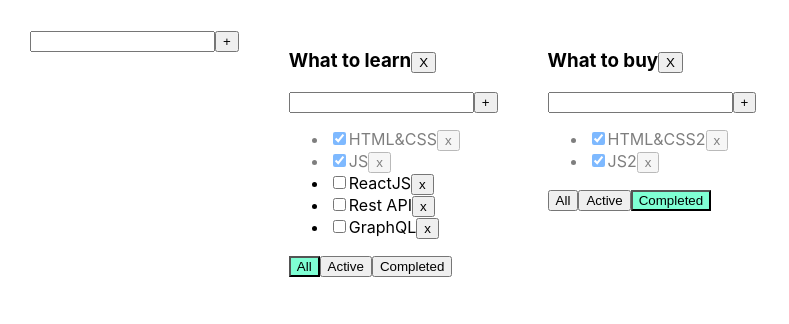
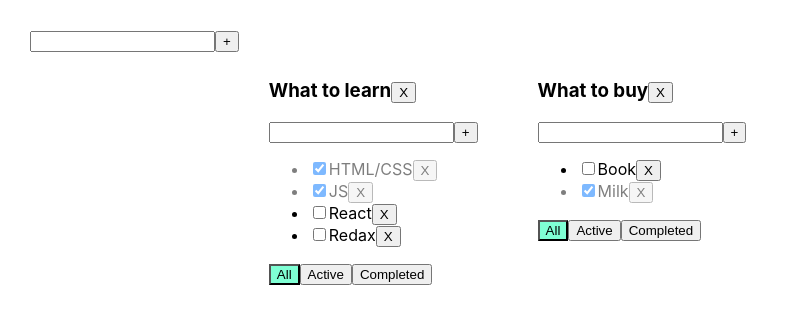
Before and after one commit to Alexander-Gladkikh/todoListForStudents, a React (Create React App) app: page / in a window 1280 px wide. Shown: the top 324 px of the page, without its empty margins (0-789 px from the left). Built offline with nearby package versions, Linux system fonts and the light colour scheme.

Commit message:
Add reducer and tests

```diff
--- /dev/null
+++ b/src/AddItemForm.tsx
@@ -0,0 +1,45 @@
+import React, {ChangeEvent, KeyboardEvent, useState} from "react";
+
+type AddItemFormPropsType = {
+    addItem: (newTaskTitle: string) => void
+}
+
+export function AddItemForm(props: AddItemFormPropsType) {
+
+    const [newTaskTitle, setNewTaskTitle] = useState<string>('')
+    const [error, setError] = useState<string | null>(null)
+
+    const onNewTitleChangeHandler = (e: ChangeEvent<HTMLInputElement>) => {
+        setNewTaskTitle(e.currentTarget.value)
+        setError(null)
+    }
+    const onKeyPressHandler = (e: KeyboardEvent<HTMLInputElement>) => {
+        if (e.charCode === 13 && newTaskTitle.trim() !== '') {
+            props.addItem(newTaskTitle)
+            setNewTaskTitle('')
+        } else {
+            setError('Title is require')
+        }
+    }
+    const addTask = () => {
+        if (newTaskTitle.trim() !== '') {
+            props.addItem(newTaskTitle)
+            setNewTaskTitle('')
+        } else {
+            setError('Title is require')
+        }
+
+    }
+
+
+    return (
+        <div>
+            <input className={error ? 'error' : ''}
+                   value={newTaskTitle}
+                   onChange={onNewTitleChangeHandler}
+                   onKeyPress={onKeyPressHandler}/>
+            <button onClick={addTask}>+</button>
+            {error && <div className={'error-message'}>{error}</div>}
+        </div>
+    )
+}
--- a/src/App.css
+++ b/src/App.css
@@ -3,6 +3,22 @@
   display: flex;
 }
 
-.App > div {
-  margin-right: 50px;
+.TodoList {
+  margin: 30px;
 }
+
+.error {
+  border: red 1px solid;
+}
+
+.error-message {
+  color: red;
+}
+
+.active-filter {
+  background-color: aquamarine;
+}
+
+.is-done {
+  opacity: 0.5;
+}
--- a/src/App.tsx
+++ b/src/App.tsx
@@ -1,109 +1,145 @@
 import React, {useState} from 'react';
 import './App.css';
-import {Todolist} from './Todolist';
+import {TaskType, TodoList} from "./TodoList";
 import {v1} from "uuid";
-import {Input} from "./components/Input";
+import {AddItemForm} from "./AddItemForm";
 
+export type FilterType = 'all' | 'active' | 'completed'
 
-export type FilterValuesType = "all" | "active" | "completed";
-type TodoListType = {
+export type TodoListType = {
     id: string
     title: string
-    filter: FilterValuesType
+    filter: FilterType
+}
+type TasksStateType = {
+    [key: string]: Array<TaskType>
 }
 
-function App() {
+export function App() {
 
     let todoListId1 = v1();
     let todoListId2 = v1();
 
-    let [todoList, setTodoList] = useState<Array<TodoListType>>([
+    let [todoLists, setTodoLists] = useState<Array<TodoListType>>(
+        [
             {id: todoListId1, title: 'What to learn', filter: 'all'},
-        {id: todoListId2, title: 'What to buy', filter: 'completed'}
-    ])
+            {id: todoListId2, title: 'What to buy', filter: 'all'}
+        ]
+    )
 
-    let [tasks, setTasks] = useState({
+    let [tasksObj, setTasksObj] = useState<TasksStateType>(
+        {
             [todoListId1]: [
-            {id: v1(), title: "HTML&CSS", isDone: true},
-            {id: v1(), title: "JS", isDone: true},
-            {id: v1(), title: "ReactJS", isDone: false},
-            {id: v1(), title: "Rest API", isDone: false},
-            {id: v1(), title: "GraphQL", isDone: false},],
+                {id: v1(), title: 'HTML/CSS', isDone: true},
+                {id: v1(), title: 'JS', isDone: true},
+                {id: v1(), title: 'React', isDone: false},
+                {id: v1(), title: 'Redax', isDone: false}],
             [todoListId2]: [
-            {id: v1(), title: "HTML&CSS2", isDone: true},
-            {id: v1(), title: "JS2", isDone: true},
-            {id: v1(), title: "ReactJS2", isDone: false},
-            {id: v1(), title: "Rest API2", isDone: false},
-            {id: v1(), title: "GraphQL2", isDone: false},
+                {id: v1(), title: 'Book', isDone: false},
+                {id: v1(), title: 'Milk', isDone: true},
             ]
-    })
+        }
+    )
+
+
+    const removeTask = (id: string, todoListId: string) => {
+        let filteredTask = tasksObj[todoListId].filter((t) => t.id !== id)
+        tasksObj[todoListId] = filteredTask
+        setTasksObj({...tasksObj})
+    }
+
+    const changeFilter = (filter: FilterType, todoListId: string) => {
+        let todoList = todoLists.find((tl) => tl.id === todoListId)
+        if (todoList) {
+            todoList.filter = filter;
+            setTodoLists([...todoLists])
+        }
+    }
+
+    const addTask = (title: string, todoListId: string) => {
+        const task = {id: v1(), title: title, isDone: false}
+        tasksObj[todoListId] = [task, ...tasksObj[todoListId]]
+        setTasksObj({...tasksObj})
+    }
+
+    const changeStatus = (id: string, isDone: boolean, todoListId: string) => {
+        let task = tasksObj[todoListId].find((t) => t.id === id)
+        if (task) {
+            task.isDone = isDone
+            setTasksObj({...tasksObj})
+        }
+    }
+
+    const changeTitle = (id: string, newTitle: string, todoListId: string) => {
+        let task = tasksObj[todoListId].find((t) => t.id === id)
+        if (task) {
+            task.title = newTitle
+            setTasksObj({...tasksObj})
+        }
+    }
+
+    const changeTodoListTitle = (id: string, newTitle: string) => {
+        let todoList = todoLists.find((t) => t.id === id)
+        if (todoList) {
+            todoList.title = newTitle
+            setTodoLists([...todoLists])
+        }
+    }
 
     const removeTodoList = (todoListId: string) => {
-        setTodoList(todoList.filter(el => el.id !== todoListId))
-        delete tasks[todoListId]
-    }
-    const changeCheckBox = (todoListId: string, id: string, value: boolean) => {
-        setTasks({...tasks, [todoListId]:tasks[todoListId].map(el => el.id === id ? {...el, isDone:value} : el )})
-    }
-    const addTask = (todoListId: string, newTitle: string) => {
-        const newTasks = {id: v1(), title: newTitle, isDone: false}
-        setTasks({...tasks, [todoListId]:[newTasks, ...tasks[todoListId]]})
+        let filteredTodoList = todoLists.filter((tl) => tl.id !== todoListId);
+        setTodoLists([...filteredTodoList]);
 
-    }
-    function removeTask(todoListId: string, taskId: string) {
-        setTasks({...tasks, [todoListId]:tasks[todoListId].filter(el => el.id !== taskId)})
-    }
-    function changeFilter(todoListId: string, value: FilterValuesType) {
-         setTodoList(todoList.map(el => el.id === todoListId ? {...el, filter: value} : el));
+        delete tasksObj[todoListId];
+
+        setTasksObj({...tasksObj})
     }
 
-    const addTodoList = (newTitle: string) => {
-        let newTodoListId = v1();
-        let newTodo:TodoListType = {id: newTodoListId, title: newTitle, filter: 'all'}
-        setTodoList([newTodo, ...todoList])
-        setTasks({...tasks, [newTodoListId]: []})
+
+
+    function addTodoList (title: string) {
+        let todoList:TodoListType = {
+            id: v1(),
+            filter: 'all',
+            title: title
         }
-
-    const editTask = (todoListId: string, taskId: string, newTitle: string) => {
-        setTasks({...tasks, [todoListId]:tasks[todoListId].map(el => el.id === taskId ? {...el, title:newTitle} : el)})
-    }
-
-    const editTodoList = (todoListId: string, newTitle: string) => {
-        setTodoList(todoList.map(el => el.id === todoListId ? {...el, title:newTitle} : el))
+        setTodoLists([todoList, ...todoLists])
+        setTasksObj({
+            ...tasksObj,
+        [todoList.id]: []
+        })
     }
 
     return (
-        <div className="App">
-            <Input callBack={addTodoList}/>
-            {todoList.map((el) => {
-                let tasksForTodolist = tasks[el.id];
-
-                if (el.filter === "active") {
-                    tasksForTodolist = tasks[el.id].filter(t => t.isDone === false);
+        <div className='App'>
+            <AddItemForm addItem={addTodoList}/>
+                {
+                    todoLists.map((tl) => {
+                        let tasksForTodolist = tasksObj[tl.id];
+                        if (tl.filter === 'active') {
+                            tasksForTodolist = tasksForTodolist.filter((t) => !t.isDone)
                         }
-                if (el.filter === "completed") {
-                    tasksForTodolist = tasks[el.id].filter(t => t.isDone === true);
+                        if (tl.filter === 'completed') {
+                            tasksForTodolist = tasksForTodolist.filter((t) => t.isDone)
                         }
                         return (
-                    <Todolist
-                        key={el.id}
-                        todoListId={el.id}
-                        filter={el.filter}
-                        changeCheckBox={changeCheckBox}
-                        title={el.title}
+                            <TodoList
+                                key={tl.id}
+                                id={tl.id}
+                                title={tl.title}
                                 tasks={tasksForTodolist}
                                 removeTask={removeTask}
                                 changeFilter={changeFilter}
                                 addTask={addTask}
+                                changeTaskStatus={changeStatus}
+                                filter={tl.filter}
                                 removeTodoList={removeTodoList}
-                        editTask={editTask}
-                        editTodoList={editTodoList}
+                                changeTitleStatus={changeTitle}
+                                changeTodoListTitle={changeTodoListTitle}
                             />
                         )
-            })}
-
+                    })
+                }
         </div>
-    );
+)
 }
-
-export default App;
--- /dev/null
+++ b/src/EditableSpan.tsx
@@ -0,0 +1,27 @@
+import React, {ChangeEvent, useState} from "react";
+
+type EditableSpanPropsType = {
+    title: string
+    onChange: (newValue: string) => void
+}
+
+export function EditableSpan(props: EditableSpanPropsType) {
+    let [editMode, setEditMode] = useState(false)
+    let [title, setTitle] = useState('')
+
+    const activateEditMode = () => {
+        setEditMode(true)
+        setTitle(props.title)
+    }
+    const activateViewEditMode = () => {
+        setEditMode(false)
+        props.onChange(title)
+    }
+    const onChangeTitleHandler = (e:ChangeEvent<HTMLInputElement>) => setTitle(e.currentTarget.value)
+
+    return (
+        editMode
+            ? <input value={title} onBlur={activateViewEditMode} onChange={onChangeTitleHandler} autoFocus/>
+            : <span onDoubleClick={activateEditMode}>{props.title}</span>
+    )
+}
--- a/src/Todolist.module.css
+++ /dev/null
@@ -1,15 +0,0 @@
-.error {
-    border: red 1px solid
-}
-
-.errorMessage {
-    color: red;
-}
-
-.isDone {
-    opacity: 0.5;
-}
-
-.activeButton {
-    background-color: aquamarine;
-}
--- a/src/Todolist.tsx
+++ b/src/Todolist.tsx
@@ -1,83 +1,95 @@
-import React, {ChangeEvent, useState} from 'react';
-import {FilterValuesType} from './App';
-import styles from './Todolist.module.css'
-import CheckBox from "./components/CheckBox";
-import {Input} from "./components/Input";
-import {EditableSpan} from "./components/EditableSpan";
+import React, {ChangeEvent} from "react";
+import {FilterType} from "./App";
+import './App.css'
+import {AddItemForm} from "./AddItemForm";
+import {EditableSpan} from "./EditableSpan";
 
-type TaskType = {
+
+
+export type TaskType = {
     id: string
     title: string
     isDone: boolean
 }
 
-type PropsType = {
-    filter: FilterValuesType
-    todoListId: string
+type TodoListProps = {
     title: string
-    tasks: Array<TaskType>
-    removeTask: (todoListId: string, taskId: string) => void
-    changeFilter: (todoListId: string, value: FilterValuesType) => void
-    addTask: (todoListId: string, newTitle: string) => void
-    changeCheckBox: (todoListId: string, id: string, value: boolean) => void
+    tasks: TaskType[]
+    removeTask: (id: string, todoListId: string) => void
+    changeFilter: (filter: FilterType, todoListId: string) => void
+    addTask: (title: string, todoListId: string) => void
+    changeTaskStatus: (id: string, isDone: boolean, todoListId: string) => void
+    changeTitleStatus: (id: string, newValue: string, todoListId: string) => void
+    filter: FilterType
+    id: string
     removeTodoList: (todoListId: string) => void
-    editTask: (todoListId: string, taskId: string, newTitle: string) => void
-    editTodoList: (todoListId: string, newTitle: string) => void
+    changeTodoListTitle: (id: string, newTitle: string) => void
 }
 
+export function TodoList(props: TodoListProps) {
 
-export function Todolist(props: PropsType) {
-
-    const tsarChangeFilterHandler = (value: FilterValuesType) => {
-        props.changeFilter(props.todoListId, value)
+    const onAllClickHandler = () => props.changeFilter('all', props.id)
+    const onActiveClickHandler = () => props.changeFilter('active', props.id)
+    const onCompletedClickHandler = () => props.changeFilter('completed', props.id)
+    const removeTodoListHandler = () => {
+        props.removeTodoList(props.id)
     }
-    const changeCheckBoxHandler = (tID: string, value: boolean) => {
-        props.changeCheckBox(props.todoListId, tID, value)
+    const changeTodoListTitleHandler = (newTitle: string) => {
+        props.changeTodoListTitle(props.id, newTitle, )
     }
 
-    const removeTodoListHandler = () => {
-        props.removeTodoList(props.todoListId)
+    const addTask = (title: string) => {
+        props.addTask(title, props.id)
     }
 
-    const addTaskHandler = (newTitle: string) => {
-        props.addTask(props.todoListId, newTitle)
-    }
+    return (
+        <div className='TodoList'>
+            <h3><EditableSpan title={props.title} onChange={changeTodoListTitleHandler}/>
+                <button onClick={removeTodoListHandler}>X</button>
+                {/*<IconButton onClick={removeTodoListHandler}>*/}
+                {/*    <DeleteIcon/>*/}
+                {/*    </IconButton>*/}
+            </h3>
+            <AddItemForm addItem={addTask}/>
+            <div>
+                <ul>
+                    {props.tasks.map((t) => {
 
-    const editTaskHandler = (taskId: string, newTitle:string) => {
-        props.editTask(props.todoListId, taskId, newTitle)
-    }
+                        const onRemoveHandler = () => props.removeTask(t.id, props.id)
+                        const onChangeStatusHandler = (e: ChangeEvent<HTMLInputElement>) => {
+                            let newIsDoneValue = e.currentTarget.checked
+                            props.changeTaskStatus(t.id, newIsDoneValue, props.id)
+                        }
+                        const onChangeTitleHandler = (newValue: string) => {
+                            props.changeTitleStatus(t.id, newValue, props.id)
+                        }
 
-    const editTodoListHandler = (newTitle: string) => {
-        props.editTodoList(props.todoListId, newTitle)
-    }
-
-
-
-    return <div>
-        <h3>
-            {/*{props.title}*/}
-            <EditableSpan title={props.title} callBack={editTodoListHandler}/>
-        <button onClick={removeTodoListHandler}>X</button>
-        </h3>
-      <Input callBack={addTaskHandler}/>
-        <ul>
-            {
-                props.tasks.map(t => <li key={t.id} className={t.isDone ? styles.isDone : ""}>
-                    <CheckBox
-                        checked={t.isDone}
-                        callback={(value) => changeCheckBoxHandler(t.id, value)}/>
-                    <EditableSpan title={t.title} callBack={(newTitle) => editTaskHandler(t.id, newTitle)}/>
-                    <button onClick={() => {
-                        props.removeTask(props.todoListId,t.id)
-                    }}>x
-                    </button>
-                </li>)
-            }
-        </ul>
-        <div>
-            <button className={props.filter==='all' ? styles.activeButton : ''} onClick={() => tsarChangeFilterHandler('all')}> All</button>
-            <button className={props.filter==='active' ? styles.activeButton : ''} onClick={() => tsarChangeFilterHandler('active')}>Active</button>
-            <button className={props.filter==='completed' ? styles.activeButton : ''} onClick={() => tsarChangeFilterHandler('completed')}>Completed</button>
+                        return (
+                            <li className={t.isDone ? 'is-done' : ''}
+                                key={t.id}>
+                                <input
+                                    type='checkbox'
+                                    checked={t.isDone}
+                                    onChange={onChangeStatusHandler}
+                                />
+                                <EditableSpan title={t.title} onChange={onChangeTitleHandler}/>
+                                <button onClick={onRemoveHandler}>X</button>
+                            </li>
+                        )
+                    })}
+                </ul>
+            </div>
+            <div>
+                <button className={props.filter === 'all' ? 'active-filter' : ''}
+                        onClick={onAllClickHandler}>All
+                </button>
+                <button className={props.filter === 'active' ? 'active-filter' : ''}
+                        onClick={onActiveClickHandler}>Active
+                </button>
+                <button className={props.filter === 'completed' ? 'active-filter' : ''}
+                        onClick={onCompletedClickHandler}>Completed
+                </button>
+            </div>
         </div>
-    </div>
+    )
 }
--- a/src/components/CheckBox.tsx
+++ /dev/null
@@ -1,23 +0,0 @@
-import React, {ChangeEvent} from 'react';
-
-type CheckBoxPropsType = {
-    checked: boolean
-    callback: (value: boolean) => void
-}
-
-const CheckBox = (props: CheckBoxPropsType) => {
-
-    const onChangeHandler = (event: ChangeEvent<HTMLInputElement>) => {
-       props.callback(event.currentTarget.checked)
-    }
-
-    return (
-        <input
-            type="checkbox"
-            checked={props.checked}
-            onChange={onChangeHandler}
-            />
-    );
-};
-
-export default CheckBox;
--- a/src/components/EditableSpan.tsx
+++ /dev/null
@@ -1,34 +0,0 @@
-import React, {ChangeEvent, useState} from 'react';
-
-type EditableSpanPropsSpan = {
-    title: string
-    callBack: (newTitle: string) => void
-}
-
-export function EditableSpan(props: EditableSpanPropsSpan) {
-
-    let [newTitle, setNewTitle] = useState(props.title)
-
-    const onChangeClickTaskHandler = (event: ChangeEvent<HTMLInputElement>) => {
-        setNewTitle(event.currentTarget.value)
-    }
-
-    const [edit, setEdit] = useState(false)
-
-    const onClickTaskHandler = () => {
-        if (newTitle.trim() !== '') {
-            props.callBack(newTitle)
-            //setNewTitle('')
-        }
-    }
-    const changeEditHandler = () => {
-        setEdit(!edit);
-        onClickTaskHandler()
-    }
-
-    return (
-        edit
-            ? <input value={newTitle} onChange={onChangeClickTaskHandler} onBlur={changeEditHandler} autoFocus/>
-            : <span onDoubleClick={changeEditHandler}>{props.title}</span>
-    );
-}
--- a/src/components/Input.tsx
+++ /dev/null
@@ -1,42 +0,0 @@
-import React, {ChangeEvent, useState} from "react";
-import styles from "../Todolist.module.css";
-
-type InputPropsType = {
-    callBack: (newTitle: string) => void
-}
-
-export function Input(props:InputPropsType){
-
-    let [error, setError] = useState<string | null>(null)
-    let [newTitle, setNewTitle] = useState('')
-
-    const onClickTaskHandler = () => {
-        if (newTitle.trim() !== '') {
-            props.callBack(newTitle.trim())
-            setNewTitle('')
-
-        } else setError('Title is require')
-    }
-
-    const onChangeClickTaskHandler = (event: ChangeEvent<HTMLInputElement>) => {
-        setError(null)
-        setNewTitle(event.currentTarget.value)
-    }
-
-    const onKeyPressHandler = (event: React.KeyboardEvent<HTMLInputElement>) => {
-        if (event.key === 'Enter') {
-            onClickTaskHandler()
-        }
-    }
-
-    return (
-        <div>
-            <input
-                className={error ? styles.error : ''}
-                value={newTitle} onChange={onChangeClickTaskHandler}
-                onKeyDown={onKeyPressHandler}/>
-            <button onClick={onClickTaskHandler}>+</button>
-            {error && <div className={styles.errorMessage}>{error}</div>}
-        </div>
-    )
-}
--- a/src/index.tsx
+++ b/src/index.tsx
@@ -1,8 +1,9 @@
 import React from 'react';
 import ReactDOM from 'react-dom';
 import './index.css';
-import App from './App';
+import {App} from './App';
 import * as serviceWorker from './serviceWorker';
+
 
 ReactDOM.render(<App />,  document.getElementById('root'));
 
```
Also changed, not shown: src/state/todolist-reducer.ts (added, +73 -0 lines), 2 other files (tests, documents, lock files or other folders). Lines whose indentation alone changed are shown as unchanged.
